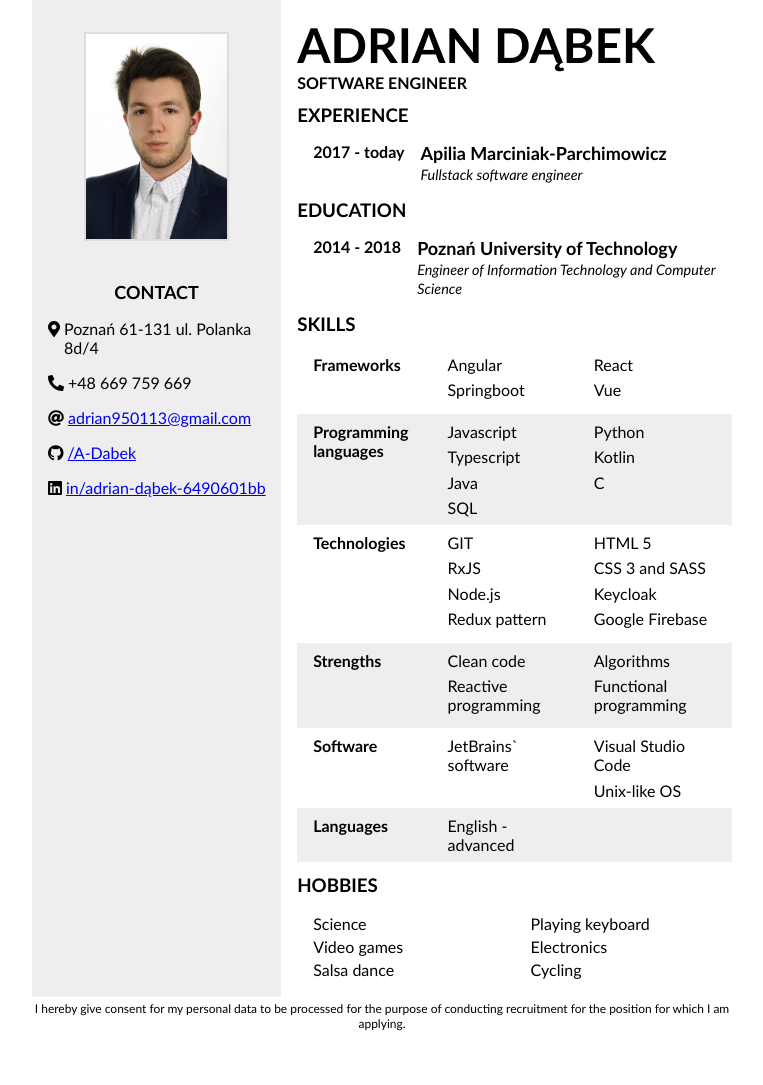
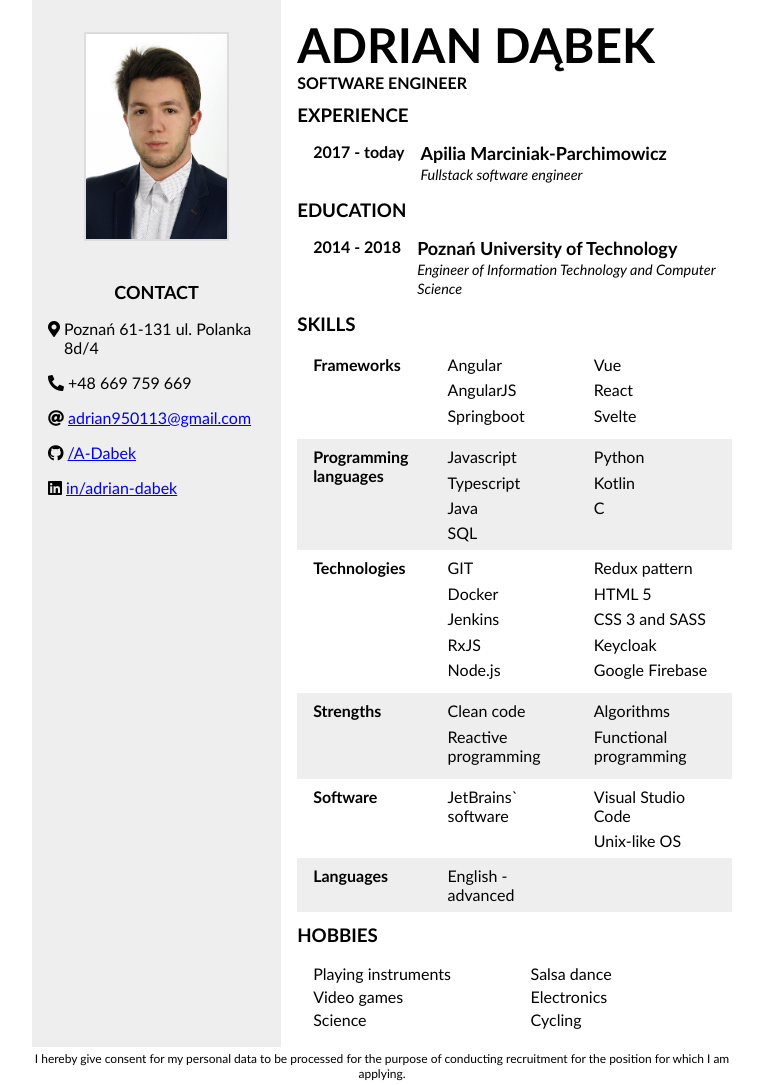
Before and after one commit to A-Dabek/resume, a website: page public/index.html in a window 1280 px wide. Shown: the whole page, without its empty margins (258-1021 px from the left). Before the commit the page ends 1035 px from the top, so only its background shows below. Drawn offline with Linux system fonts and the light colour scheme.

Commit message:
Update skills

```diff
--- a/public/index.html
+++ b/public/index.html
@@ -1,14 +1,14 @@
 <!DOCTYPE html>
 <html lang="en">
 <head>
-    <meta charset="utf-8" />
-    <meta http-equiv="x-ua-compatible" content="ie=edge" />
-    <meta name="viewport" content="width=device-width, initial-scale=1" />
+  <meta charset="utf-8"/>
+  <meta http-equiv="x-ua-compatible" content="ie=edge"/>
+  <meta name="viewport" content="width=device-width, initial-scale=1"/>
 
   <title></title>
-    <link rel="stylesheet" href="./main.css" />
-    <link rel="stylesheet" href="./personal.css" />
-    <link rel="icon" href="images/favicon.png" />
+  <link rel="stylesheet" href="./main.css"/>
+  <link rel="stylesheet" href="./personal.css"/>
+  <link rel="icon" href="images/favicon.png"/>
   <link
       rel="stylesheet"
       href="https://cdnjs.cloudflare.com/ajax/libs/font-awesome/5.15.1/css/all.min.css"
@@ -51,10 +51,10 @@
       <li>
         <span class="icon fab fa-linkedin"></span>
         <a
-              href="https://www.linkedin.com/in/adrian-d%C4%85bek-6490601bb/"
+            href="https://www.linkedin.com/in/adrian-dabek"
             class="personal__data--link"
         >
-              in/adrian-dąbek-6490601bb
+          in/adrian-dabek
         </a>
       </li>
     </ul>
@@ -105,9 +105,11 @@
           <h4 class="skills__title">Frameworks</h4>
           <ol class="skills__list">
             <li class="skills__list-item">Angular</li>
+            <li class="skills__list-item">AngularJS</li>
             <li class="skills__list-item">Springboot</li>
+            <li class="skills__list-item">Vue</li>
             <li class="skills__list-item">React</li>
-                <li class="skills__list-item">Vue</li>
+            <li class="skills__list-item">Svelte</li>
           </ol>
         </div>
         <div class="skills__wrapper">
@@ -126,6 +128,8 @@
           <h4 class="skills__title">Technologies</h4>
           <ol class="skills__list">
             <li class="skills__list-item">GIT</li>
+            <li class="skills__list-item">Docker</li>
+            <li class="skills__list-item">Jenkins</li>
             <li class="skills__list-item">RxJS</li>
             <li class="skills__list-item">Node.js</li>
             <li class="skills__list-item">Redux pattern</li>
@@ -164,10 +168,10 @@
     <section>
       <h3 class="section-title">Hobbies</h3>
       <ol class="hobbies">
+        <li class="hobbies__item">Playing instruments</li>
+        <li class="hobbies__item">Video games</li>
         <li class="hobbies__item">Science</li>
-            <li class="hobbies__item">Video games</li>
         <li class="hobbies__item">Salsa dance</li>
-            <li class="hobbies__item">Playing keyboard</li>
         <li class="hobbies__item">Electronics</li>
         <li class="hobbies__item">Cycling</li>
       </ol>
```
Lines whose indentation alone changed are shown as unchanged.
